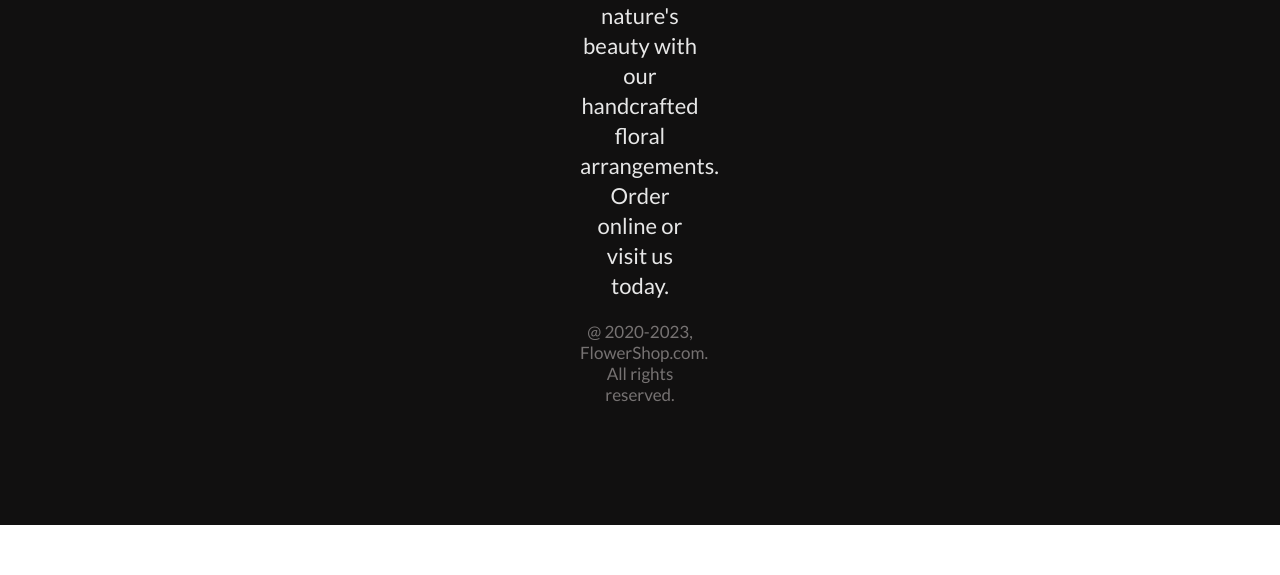
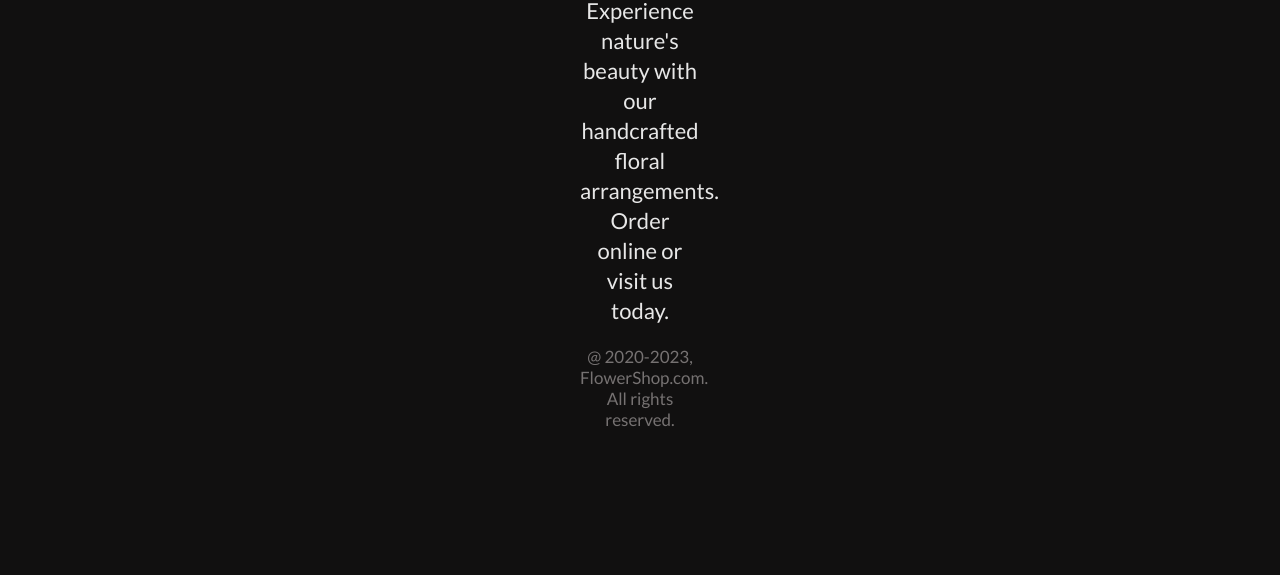
Before and after one commit to MrColonThree/flower-shop, a plain HTML site: page index.html in a window 1280 px wide. Shown: the part 5605-6180 px from the top of the page. Before the commit the page ends 6130 px from the top, so only its background shows below. Drawn offline with Linux system fonts and the light colour scheme.

Commit message:
edited footer section

```diff
--- a/styles/style.css
+++ b/styles/style.css
@@ -213,7 +213,7 @@ footer {
   margin-top: 120px;
   background-color: #111010;
   text-align: center;
-  padding: 100px 580px;
+  padding: 125px 580px;
   display: block;
   justify-content: center;
   align-items: center;
```
